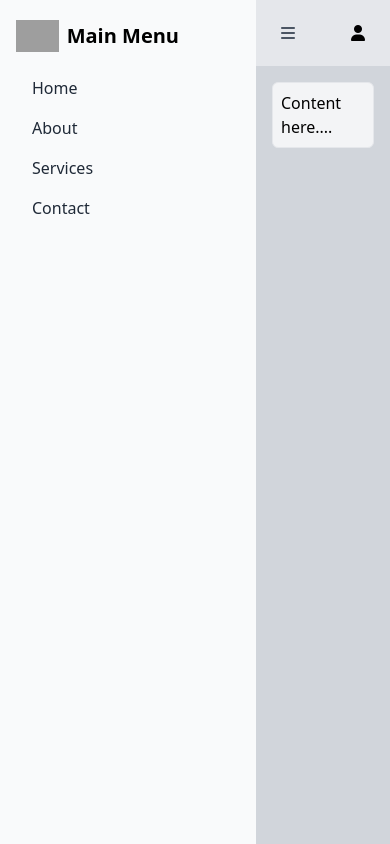
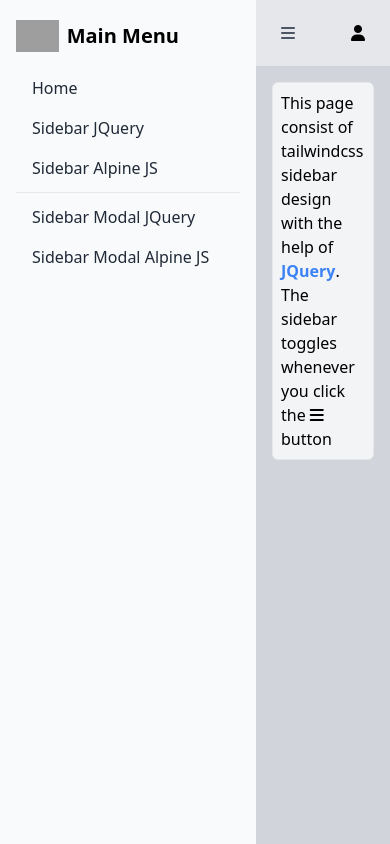
Before and after one commit to dvxgit-jsoriano/TW-Sidebar, a website: page src/sidebar_jquery.html in a window 390 px wide. Drawn offline with nearby package versions, Linux system fonts and the light colour scheme; grey boxes are pictures that could not be loaded.

Commit message:
Updated with contents and added other sidebar functionality

```diff
--- a/src/sidebar_jquery.html
+++ b/src/sidebar_jquery.html
@@ -19,52 +19,66 @@
 
     <div class="flex h-full">
         <!-- Left column-->
-        <div id="nav-sidebar" class="sm:flex-shrink-0 flex-none w-64 bg-gray-200 h-screen">
+        <div id="nav-sidebar" class="flex-none w-64 h-screen bg-gray-200 sm:flex-shrink-0">
             <!-- Sidebar navigation -->
-            <div class="p-4 flex flex-col h-full bg-gray-50">
+            <div class="flex flex-col h-full p-4 bg-gray-50">
                 <div class="inline-flex items-center mt-1">
                     <img class="h-8 cursor-pointer"
                         src="https://static-00.iconduck.com/assets.00/tailwind-css-icon-2048x1229-u8dzt4uh.png">
                     <h1 class="text-xl font-bold ms-2">Main Menu</h1>
                 </div>
-                <ul class="mt-4 flex-1 overflow-y-auto">
+                <ul class="flex-1 mt-4 overflow-y-auto">
+                    <li><a href="index.html"
+                            class="block py-2 text-gray-800 ps-4 pe-2 hover:bg-gray-200 hover:rounded-xl">Home</a></li>
+                    <li><a href="sidebar_jquery.html"
+                            class="block py-2 text-gray-800 ps-4 pe-2 hover:bg-gray-200 hover:rounded-xl">Sidebar
+                            JQuery</a></li>
+                    <li><a href="sidebar_alpine.html"
+                            class="block py-2 text-gray-800 ps-4 pe-2 hover:bg-gray-200 hover:rounded-xl">Sidebar Alpine
+                            JS</a>
+                    </li>
+                    <hr class="my-1">
                     <li><a href="#"
-                            class="block ps-4 py-2 pe-2 text-gray-800 hover:bg-gray-200 hover:rounded-xl">Home</a></li>
-                    <li><a href="#"
-                            class="block ps-4 py-2 pe-2 text-gray-800 hover:bg-gray-200 hover:rounded-xl">About</a></li>
-                    <li><a href="#"
-                            class="block ps-4 py-2 pe-2 text-gray-800 hover:bg-gray-200 hover:rounded-xl">Services</a>
+                            class="block py-2 text-gray-800 ps-4 pe-2 hover:bg-gray-200 hover:rounded-xl">Sidebar Modal
+                            JQuery</a>
                     </li>
                     <li><a href="#"
-                            class="block ps-4 py-2 pe-2 text-gray-800 hover:bg-gray-200 hover:rounded-xl">Contact</a>
+                            class="block py-2 text-gray-800 ps-4 pe-2 hover:bg-gray-200 hover:rounded-xl">Sidebar Modal
+                            Alpine JS</a>
                     </li>
                 </ul>
             </div>
         </div>
 
         <!-- Right column -->
-        <div class="flex-1 bg-gray-300 h-screen">
+        <div class="flex-1 h-screen bg-gray-300">
 
             <!-- Header navigation -->
             <div class="flex justify-between p-4 bg-gray-200">
                 <!-- Sidebar toggle button -->
                 <div class="left-nav">
                     <header class="text-gray-600 body-font">
-                        <button class="px-2 py-1 rounded border hover:bg-gray-100" type="button"
+                        <button class="px-2 py-1 border rounded hover:bg-gray-100" type="button"
                             onclick="toggleSidebar();"><i class="fa-solid fa-bars"></i></button>
                     </header>
                 </div>
 
                 <!-- Profile button -->
                 <div class="right-nav">
-                    <button class="px-2 py-1 rounded border hover:bg-gray-100" type="button">
+                    <button class="px-2 py-1 border rounded hover:bg-gray-100" type="button">
                         <i class="fa-solid fa-user"></i>
                     </button>
                 </div>
             </div>
 
-            <div class="mx-auto p-4">
-                <div class="border rounded-md bg-gray-100 p-2">Content here....</div>
+            <div class="p-4 mx-auto">
+                <div class="p-2 bg-gray-100 border rounded-md">
+                    <h1>This page consist of tailwindcss sidebar design with the help of <a href="https://jquery.com/"
+                            class="font-bold text-blue-500">JQuery</a>. The
+                        sidebar
+                        toggles
+                        whenever you click the <i class="fa-solid fa-bars"></i></button> button</h1>
+                </div>
             </div>
 
         </div>
```
Also changed, not shown: src/index.html (+25 -14 lines), src/sidebar_alpine.html (+26 -14 lines), src/output.css.
